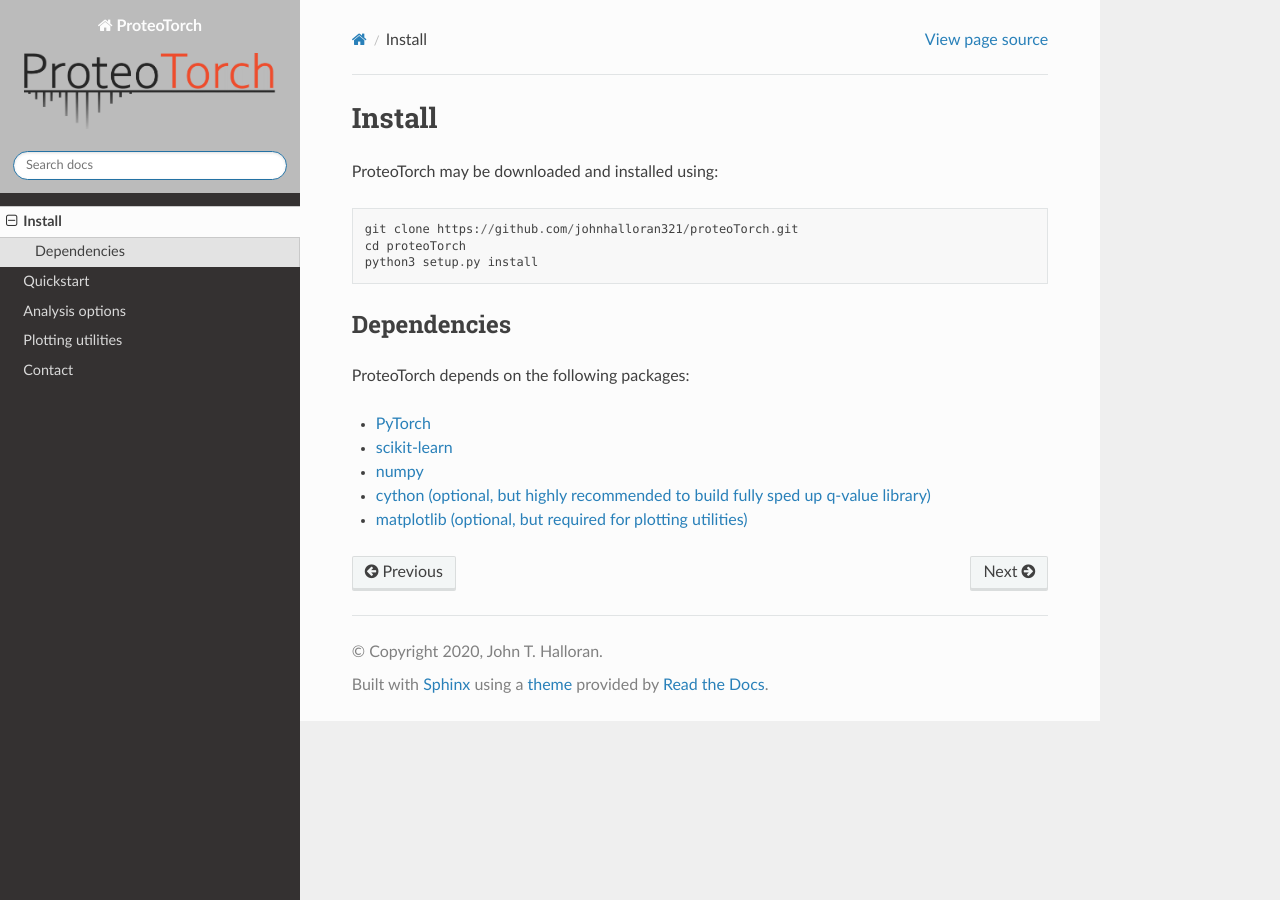
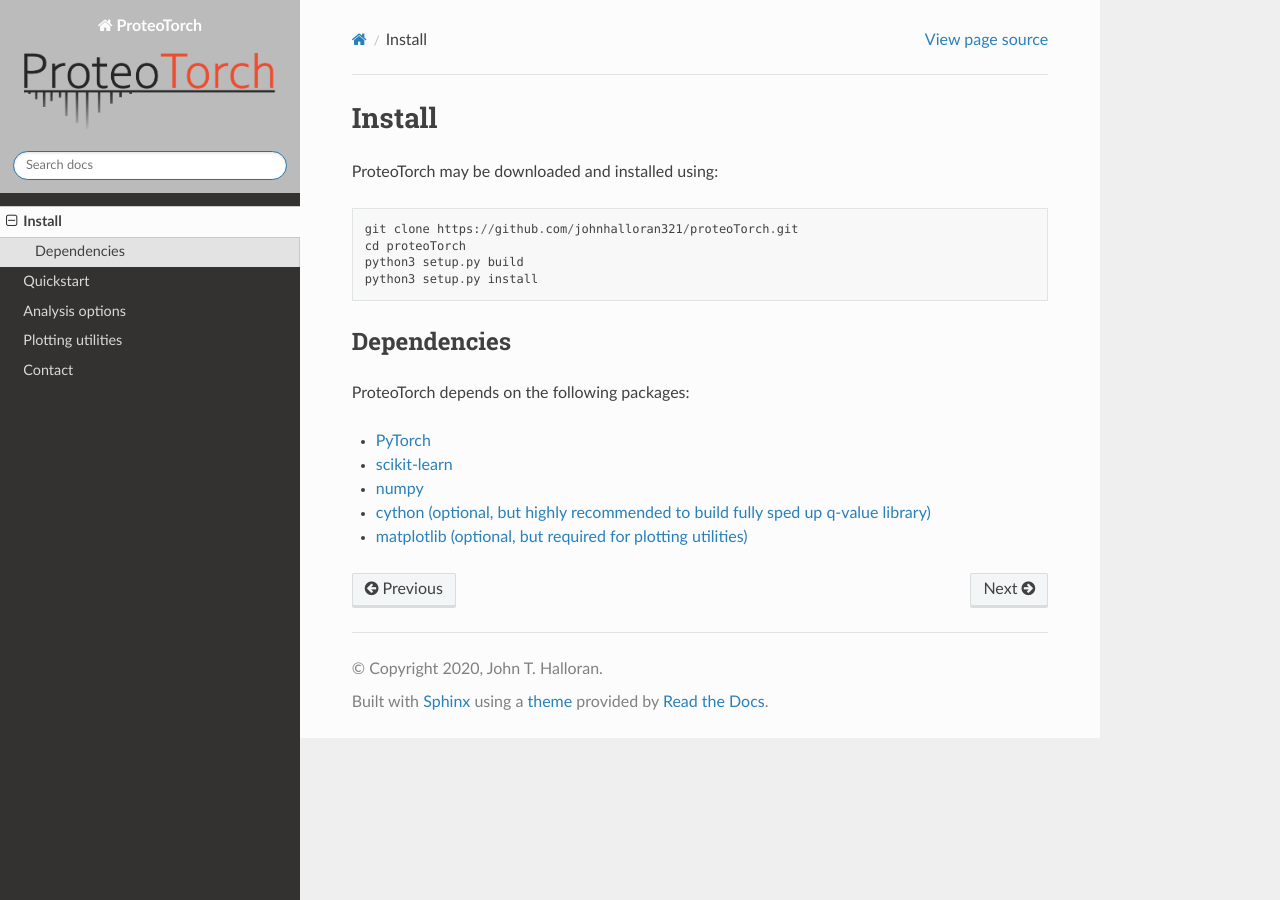
Before and after one commit to proteoTorch/proteoTorch, a Sphinx documentation site: the page built from docs/install.md, in a window 1280 px wide. Built offline with Sphinx 7.4.7 and the Read the Docs theme 2.0.0, drawn with Linux system fonts in a browser that asks for light colours.

Commit message:
Updating installation notes

```diff
--- a/docs/install.md
+++ b/docs/install.md
@@ -3,6 +3,7 @@
 
     git clone https://github.com/johnhalloran321/proteoTorch.git
     cd proteoTorch
+    python3 setup.py build
     python3 setup.py install
 
 ## Dependencies
```
